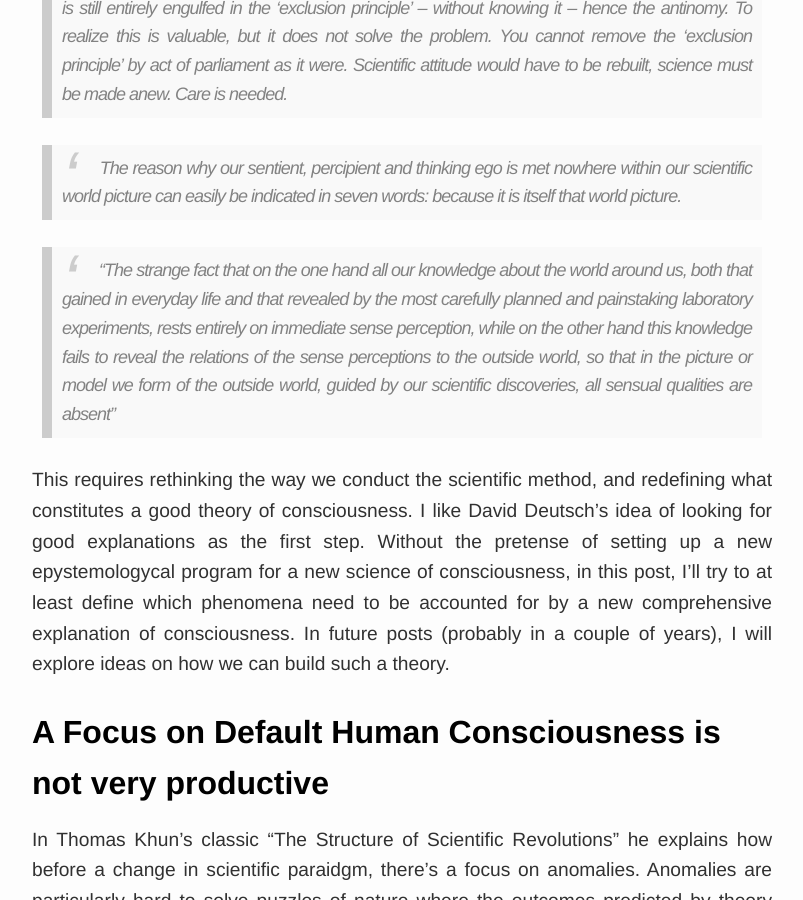
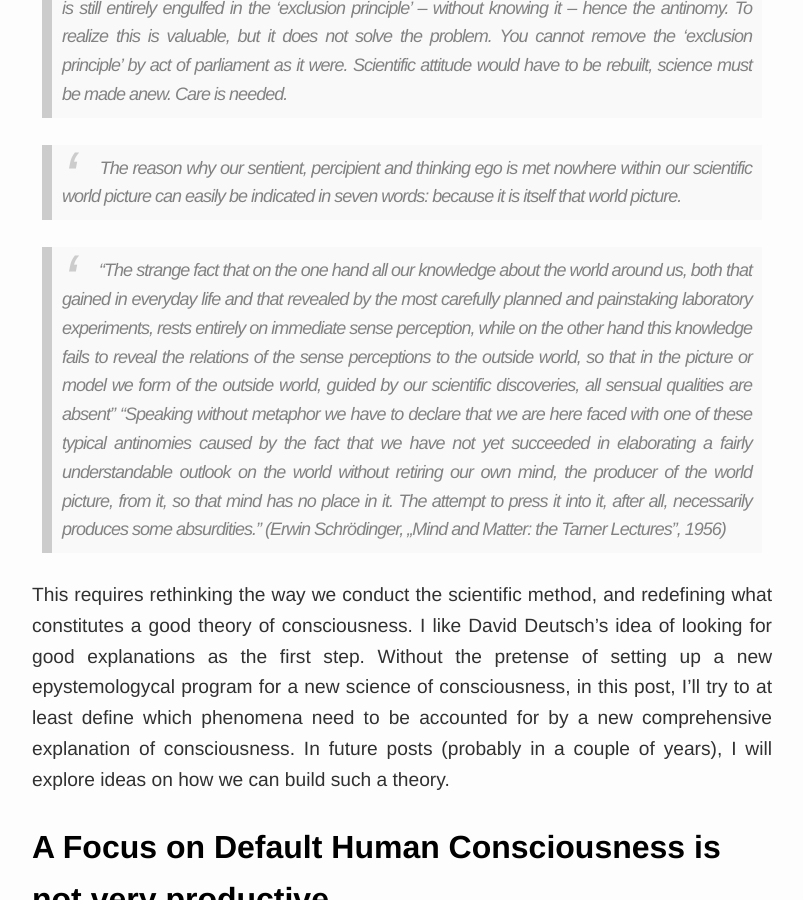
Before and after one commit to tobyornottobe/maraoz.github.io, a Jekyll site: the page built from _posts/2021-10-17-consciousness.md, in a window 1280 px wide and 900 px high, scrolled down 1287 px. Shown: the whole window, without its empty margins (238-1041 px from the left). Built offline with Jekyll 4.4.1, drawn with Linux system fonts in a browser that asks for light colours.

Commit message:
Update 2021-10-17-consciousness.md

```diff
--- a/_posts/2021-10-17-consciousness.md
+++ b/_posts/2021-10-17-consciousness.md
@@ -18,6 +18,7 @@ For many of us, this explanation is not enough: I find myself in the camp that i
 
 > “The strange fact that on the one hand all our knowledge about the world around us, both
 that gained in everyday life and that revealed by the most carefully planned and painstaking laboratory experiments, rests entirely on immediate sense perception, while on the other hand this knowledge fails to reveal the relations of the sense perceptions to the outside world, so that in the picture or model we form of the outside world, guided by our scientific discoveries, all sensual qualities are absent”
+> "Speaking without metaphor we have to declare that we are here faced with one of these typical antinomies caused by the fact that we have not yet succeeded in elaborating a fairly understandable outlook on the world without retiring our own mind, the producer of the world picture, from it, so that mind has no place in it. The attempt to press it into it, after all, necessarily produces some absurdities." (Erwin Schrödinger, „Mind and Matter: the Tarner Lectures", 1956)
 
 This requires rethinking the way we conduct the scientific method, and redefining what constitutes a good theory of consciousness. I like David Deutsch's idea of looking for good explanations as the first step. Without the pretense of setting up a new epystemologycal program for a new science of consciousness, in this post, I'll try to at least define which phenomena need to be accounted for by a new comprehensive explanation of consciousness. In future posts (probably in a couple of years), I will explore ideas on how we can build such a theory.
 
```
